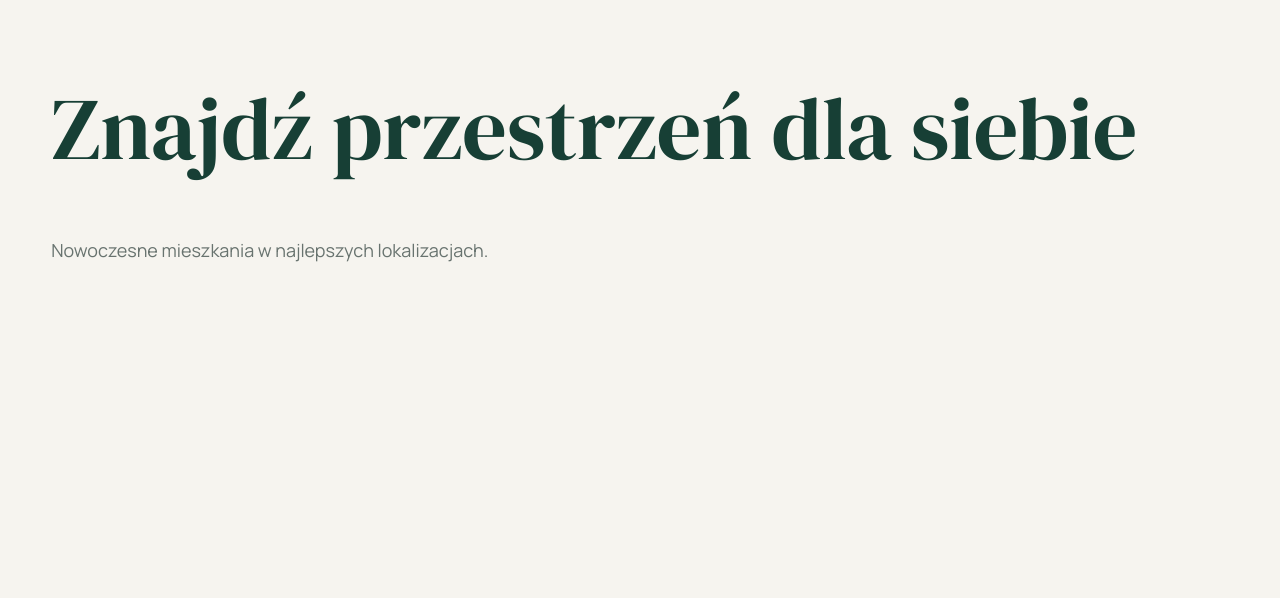
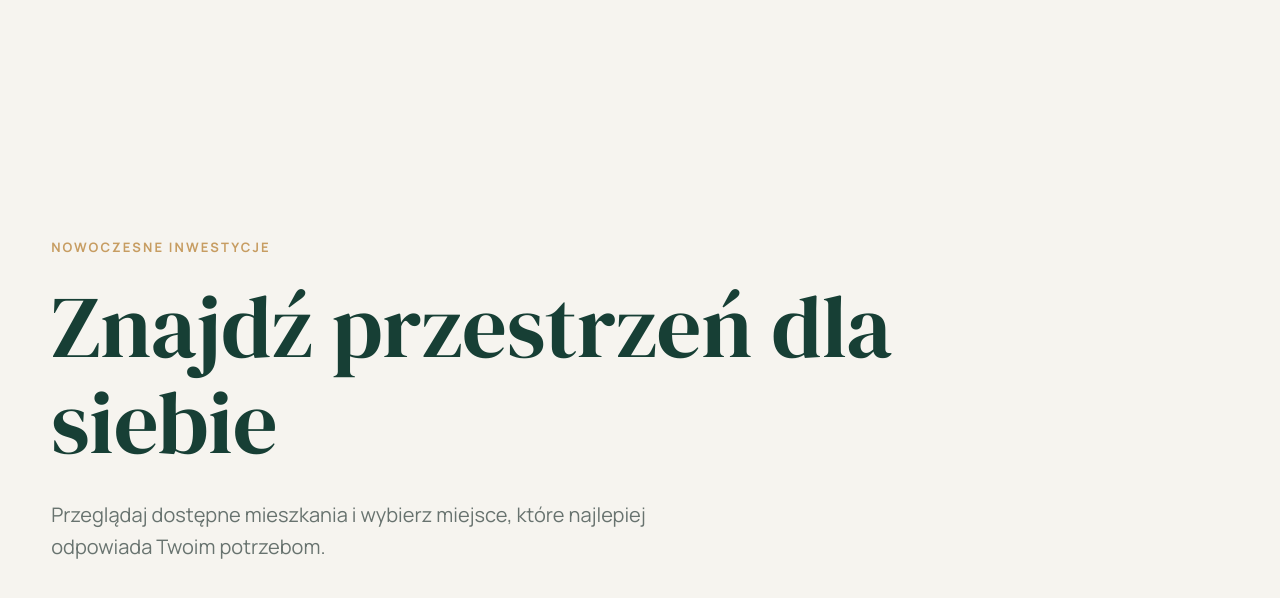
Before and after one commit to natalkakielbicka-coder/real-estate, a Vue app: page / in a window 1280 px wide. Shown: the top 598 px of the page. Built offline with nearby package versions, Linux system fonts and the light colour scheme.

Commit message:
Set up Vue Router

```diff
--- a/package.json
+++ b/package.json
@@ -9,7 +9,8 @@
     "preview": "vite preview"
   },
   "dependencies": {
-    "vue": "^3.5.41"
+    "vue": "^3.5.41",
+    "vue-router": "^5.3.1"
   },
   "devDependencies": {
     "@vitejs/plugin-vue": "^6.0.8",
--- a/src/App.vue
+++ b/src/App.vue
@@ -2,13 +2,7 @@
 </script>
 
 <template>
-  <main class="container">
-    <h1>Znajdź przestrzeń dla siebie</h1>
-
-    <p>
-      Nowoczesne mieszkania w najlepszych lokalizacjach.
-    </p>
-  </main>
+  <RouterView />
 </template>
 
 <style scoped>
--- a/src/main.js
+++ b/src/main.js
@@ -1,5 +1,9 @@
 import { createApp } from 'vue'
 import App from './App.vue'
+import router from './router'
 import './assets/main.css'
 
-createApp(App).mount('#app')
+const app = createApp(App)
+
+app.use(router)
+app.mount('#app')
--- /dev/null
+++ b/src/router/index.js
@@ -0,0 +1,17 @@
+import { createRouter, createWebHistory } from 'vue-router'
+import HomeView from '../views/HomeView.vue'
+
+const routes = [
+  {
+    path: '/',
+    name: 'home',
+    component: HomeView
+  }
+]
+
+const router = createRouter({
+  history: createWebHistory(),
+  routes
+})
+
+export default router
--- /dev/null
+++ b/src/views/HomeView.vue
@@ -0,0 +1,44 @@
+<template>
+  <main class="home">
+    <div class="container">
+      <p class="home__eyebrow">Nowoczesne inwestycje</p>
+
+      <h1>Znajdź przestrzeń dla siebie</h1>
+
+      <p class="home__description">
+        Przeglądaj dostępne mieszkania i wybierz miejsce,
+        które najlepiej odpowiada Twoim potrzebom.
+      </p>
+    </div>
+  </main>
+</template>
+
+<style scoped>
+.home {
+  display: flex;
+  align-items: center;
+  min-height: 100vh;
+  padding-block: 80px;
+}
+
+.home__eyebrow {
+  margin-bottom: 20px;
+  color: var(--color-accent);
+  font-size: 13px;
+  font-weight: 700;
+  letter-spacing: 0.16em;
+  text-transform: uppercase;
+}
+
+h1 {
+  max-width: 900px;
+  margin-bottom: 28px;
+}
+
+.home__description {
+  max-width: 620px;
+  margin-bottom: 0;
+  color: var(--color-text-muted);
+  font-size: clamp(17px, 2vw, 20px);
+}
+</style>
```
Also changed, not shown: 1 other file (tests, documents, lock files or other folders).
